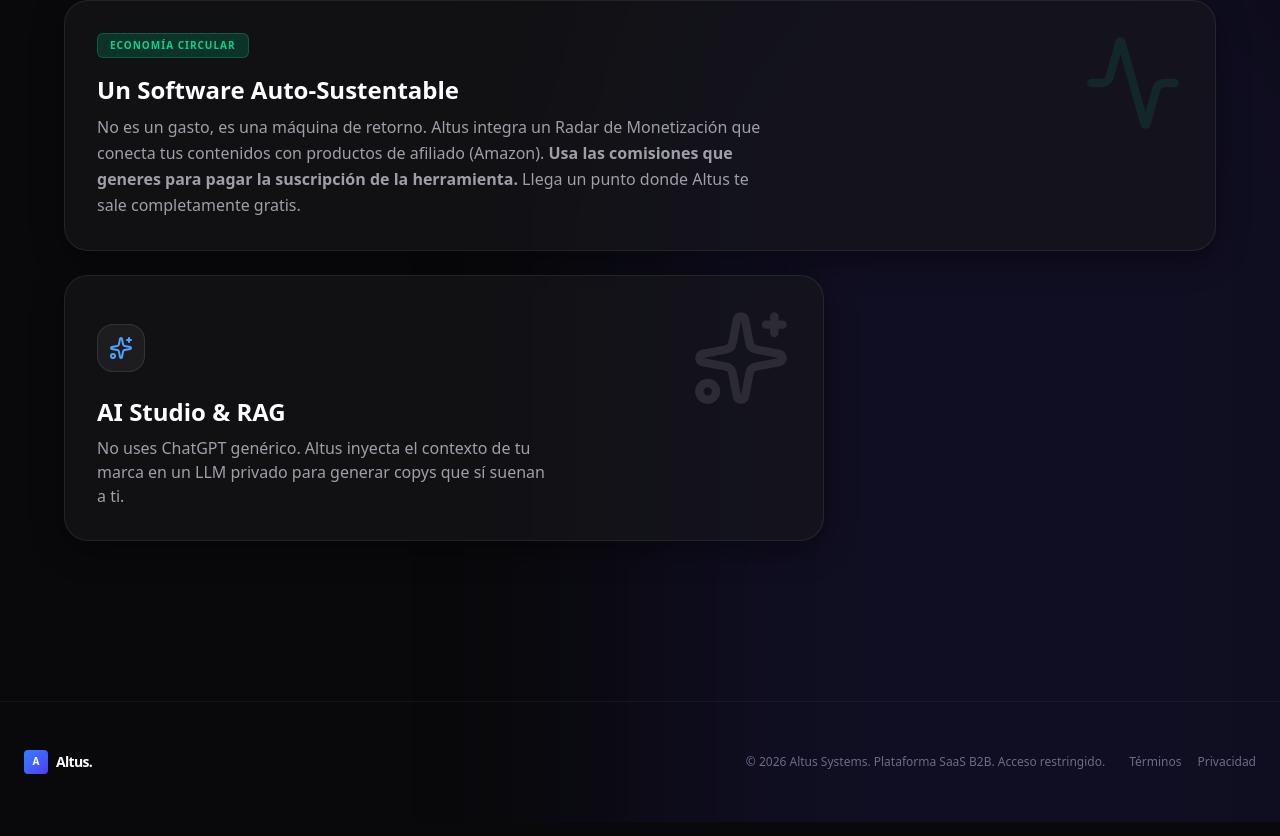
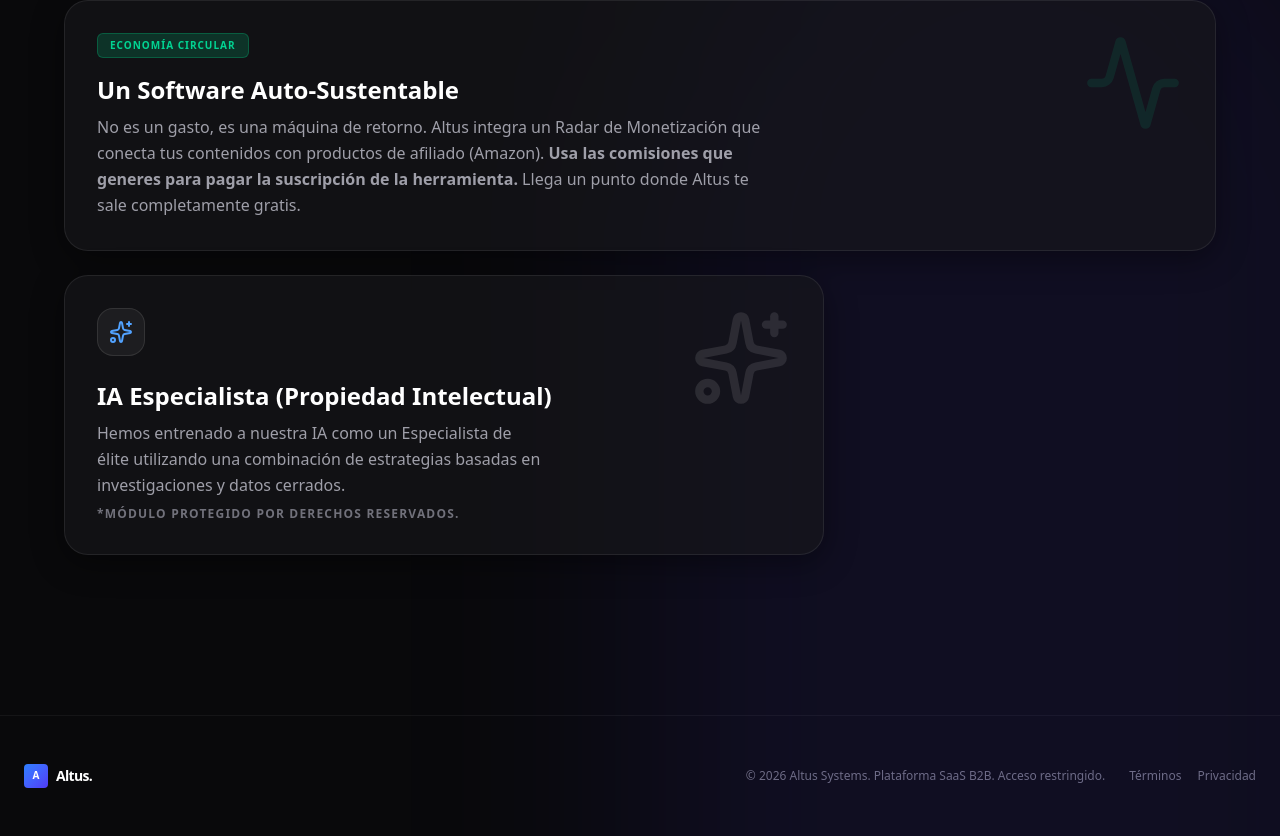
Before and after one commit to CORAZONPERFECTO/altus-app, a Next.js app: page / in a window 1280 px wide. Shown: the part 1748-2584 px from the top of the page. Built offline with nearby package versions, Linux system fonts and the light colour scheme.

Commit message:
Parche de seguridad para Vercel

```diff
--- a/src/app/page.tsx
+++ b/src/app/page.tsx
@@ -147,7 +147,7 @@
             </div>
           </div>
 
-          {/* Card 5: AI Studio */}
+          {/* Card 5: AI Especialista */}
           <div className="md:col-span-2 glass-panel border border-white/5 rounded-3xl p-8 hover:border-white/10 transition-colors relative overflow-hidden group">
              <div className="absolute top-0 right-0 p-8 opacity-10 group-hover:opacity-20 transition-opacity">
               <Sparkles size={100} />
@@ -156,8 +156,8 @@
               <div className="w-12 h-12 bg-white/5 rounded-2xl flex items-center justify-center border border-white/10 mb-6">
                 <Sparkles size={24} className="text-blue-400" />
               </div>
-              <h3 className="text-2xl font-bold text-white mb-2">AI Studio & RAG</h3>
-              <p className="text-zinc-400 font-medium max-w-md">No uses ChatGPT genérico. Altus inyecta el contexto de tu marca en un LLM privado para generar copys que sí suenan a ti.</p>
+              <h3 className="text-2xl font-bold text-white mb-2">IA Especialista (Propiedad Intelectual)</h3>
+              <p className="text-zinc-400 font-medium max-w-md leading-relaxed">Hemos entrenado a nuestra IA como un Especialista de élite utilizando una combinación de estrategias basadas en investigaciones y datos cerrados. <span className="block mt-2 text-xs text-zinc-500 uppercase tracking-widest font-bold">*Módulo protegido por derechos reservados.</span></p>
             </div>
           </div>
         </div>
--- a/src/components/AITextArea.tsx
+++ b/src/components/AITextArea.tsx
@@ -17,8 +17,7 @@
   // Inicializar Web Speech API para el dictado
   useEffect(() => {
     if (typeof window !== 'undefined') {
-      // @ts-ignore
-      const SpeechRecognition = window.SpeechRecognition || window.webkitSpeechRecognition;
+      const SpeechRecognition = (window as any).SpeechRecognition || (window as any).webkitSpeechRecognition;
       if (SpeechRecognition) {
         const rec = new SpeechRecognition();
         rec.continuous = true;
--- a/src/lib/firebase.ts
+++ b/src/lib/firebase.ts
@@ -1,6 +1,7 @@
 // lib/firebase.ts
 import { initializeApp, getApps, getApp } from 'firebase/app';
 import { getAuth } from 'firebase/auth';
+import { getFirestore } from 'firebase/firestore';
 
 const firebaseConfig = {
   apiKey: process.env.NEXT_PUBLIC_FIREBASE_API_KEY,
@@ -14,5 +15,6 @@
 // Initialize Firebase
 const app = !getApps().length ? initializeApp(firebaseConfig) : getApp();
 const auth = getAuth(app);
+const db = getFirestore(app);
 
-export { app, auth };
+export { app, auth, db };
```
